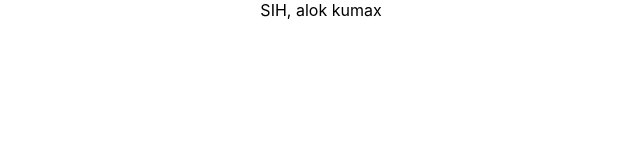
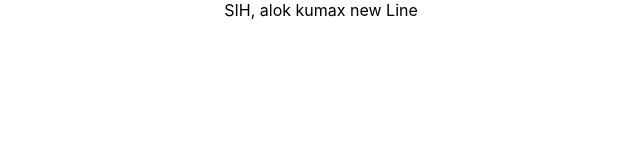
Before and after one commit to AbhilashaGupta16/SIH-OrganicCoders, a React (Create React App) app in the folder client/: page / in a window 1280 px wide. Shown: the top 160 px of the page, without its empty margins (319-959 px from the left). Built offline with nearby package versions, Linux system fonts and the light colour scheme.

Commit message:
react-file

```diff
--- a/client/src/App.js
+++ b/client/src/App.js
@@ -5,6 +5,7 @@ function App() {
   return (
     <div className="App">
      SIH, alok kumax
+     new Line
     </div>
   );
 }
```
